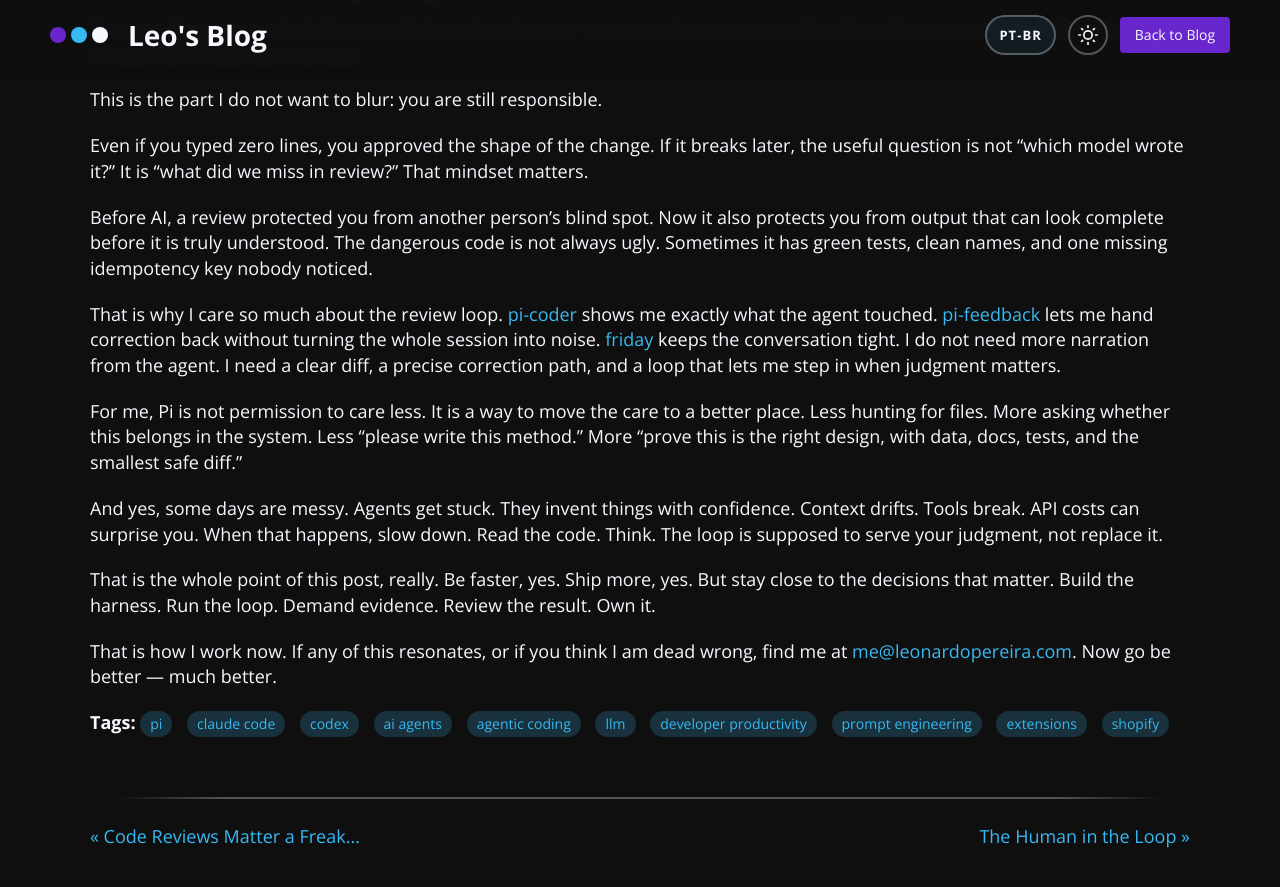
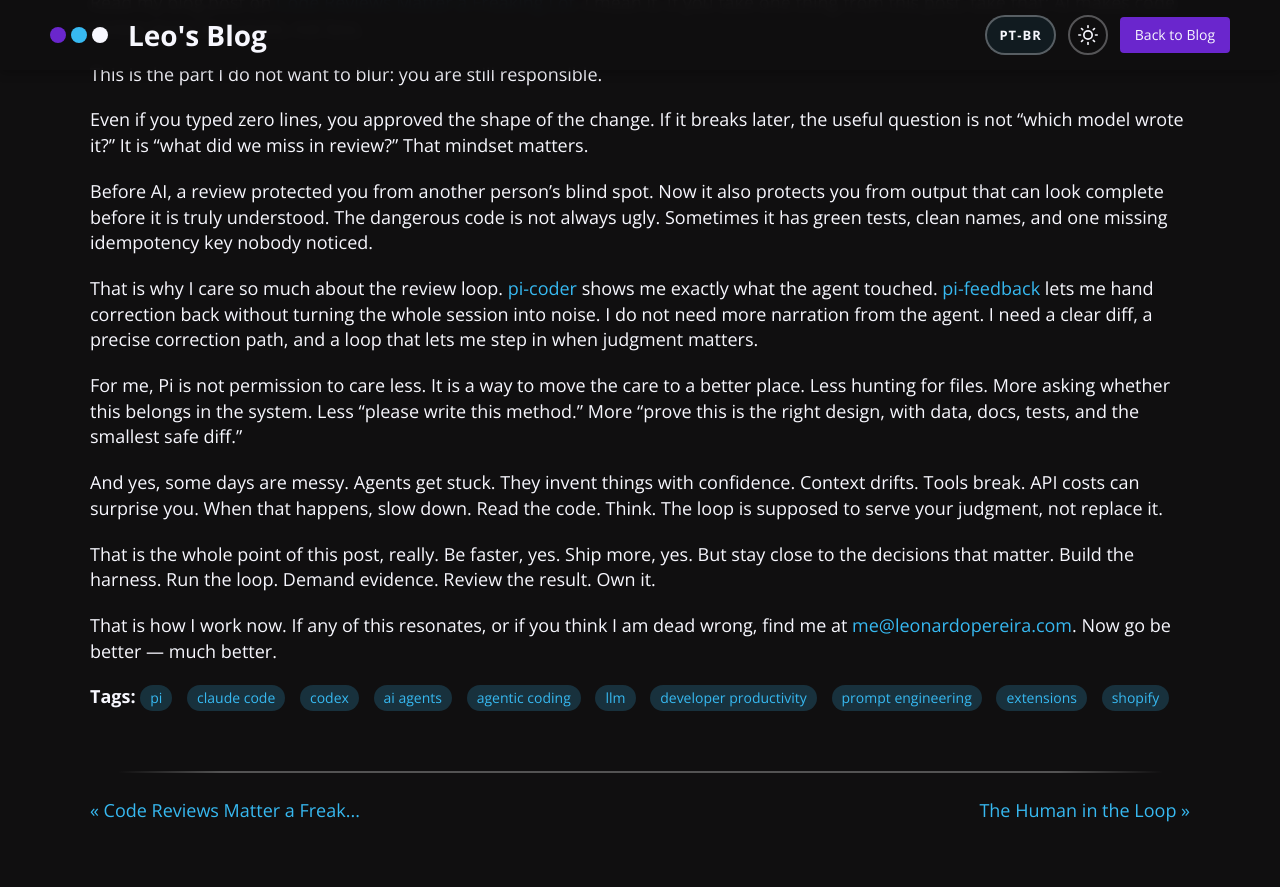
Before and after one commit to dantetekanem/dantetekanem.github.io, a Jekyll site: the page built from _posts/2026-06-14-be-better-much-better-agentic-tools-and-pi.md, in a window 1280 px wide and 900 px high, scrolled down 10939 px. Shown: the top 887 px of the window. Built offline with Jekyll 4.4.1, drawn with Linux system fonts in a browser that asks for light colours; some of the changed text lies outside the part shown.

Commit message:
Remove Friday from agentic tools article

```diff
--- a/_includes/translations/2026-06-14-be-better-much-better-agentic-tools-and-pi.pt-br.md
+++ b/_includes/translations/2026-06-14-be-better-much-better-agentic-tools-and-pi.pt-br.md
@@ -222,7 +222,6 @@
 - [**pi-agentic-search**](https://github.com/dantetekanem/pi-agentic-search) — faz o agente buscar com intenção, não apenas vagar por aí.
 - [**pi-render-images-tmux**](https://github.com/dantetekanem/pi-render-images-tmux) — renderiza imagens direto no tmux (sim, aquele avatar ali em cima).
 - [**pi-feedback**](https://github.com/dantetekanem/pi-feedback) — um feedback loop mais apertado com o agente.
-- [**friday**](https://github.com/dantetekanem/friday) — um companheiro de comunicação que melhora a forma como o agente fala de volta.
 - [**pi-code-diff**](https://github.com/leop-shopify/pi-code-diff) — diffs mais limpos para revisar exatamente o que o agente mudou.
 - [**pi-persona**](https://github.com/leop-shopify/pi-persona) — dá ao agente uma persona customizada.
 - [**ada**](https://github.com/leop-shopify/ada) — um agente orientado por artefatos.
@@ -311,7 +310,7 @@
 
 Antes de AI, uma review protegia você do ponto cego de outra pessoa. Agora ela também protege você de um output que pode parecer completo antes de ser realmente entendido. O código perigoso nem sempre é feio. Às vezes ele tem testes verdes, nomes limpos e uma idempotency key faltando que ninguém percebeu.
 
-É por isso que eu me importo tanto com o loop de review. [pi-code-diff](https://github.com/leop-shopify/pi-code-diff) me mostra exatamente o que o agente tocou. [pi-feedback](https://github.com/dantetekanem/pi-feedback) me permite devolver correção sem transformar a sessão inteira em ruído. [friday](https://github.com/dantetekanem/friday) mantém a conversa apertada. Eu não preciso de mais narração do agente. Eu preciso de um diff claro, um caminho preciso de correção e um loop que me deixe entrar quando julgamento importa.
+É por isso que eu me importo tanto com o loop de review. [pi-code-diff](https://github.com/leop-shopify/pi-code-diff) me mostra exatamente o que o agente tocou. [pi-feedback](https://github.com/dantetekanem/pi-feedback) me permite devolver correção sem transformar a sessão inteira em ruído. Eu não preciso de mais narração do agente. Eu preciso de um diff claro, um caminho preciso de correção e um loop que me deixe entrar quando julgamento importa.
 
 Para mim, Pi não é permissão para se importar menos. É uma forma de mover o cuidado para um lugar melhor. Menos caçar arquivos. Mais perguntar se isso pertence ao sistema. Menos "por favor escreva este método." Mais "prove que este é o design certo, com dados, docs, testes e o menor diff seguro."
 
--- a/_posts/2026-06-14-be-better-much-better-agentic-tools-and-pi.md
+++ b/_posts/2026-06-14-be-better-much-better-agentic-tools-and-pi.md
@@ -254,7 +254,6 @@
 - [**pi-agentic-search**](https://github.com/dantetekanem/pi-agentic-search) — make the agent search with intent, not just wander around.
 - [**pi-render-images-tmux**](https://github.com/dantetekanem/pi-render-images-tmux) — render images right inside tmux (yes, that avatar up there).
 - [**pi-feedback**](https://github.com/dantetekanem/pi-feedback) — a tighter feedback loop with the agent.
-- [**friday**](https://github.com/dantetekanem/friday) — a communications companion that sharpens how the agent talks back.
 - [**pi-coder**](https://github.com/dantetekanem/pi-coder) — a code workbench and cleaner diffs for reviewing exactly what the agent changed.
 - [**pi-persona**](https://github.com/leop-shopify/pi-persona) — give the agent a custom persona.
 - [**ada**](https://github.com/leop-shopify/ada) — an artifact-driven agent.
@@ -343,7 +342,7 @@
 
 Before AI, a review protected you from another person's blind spot. Now it also protects you from output that can look complete before it is truly understood. The dangerous code is not always ugly. Sometimes it has green tests, clean names, and one missing idempotency key nobody noticed.
 
-That is why I care so much about the review loop. [pi-coder](https://github.com/dantetekanem/pi-coder) shows me exactly what the agent touched. [pi-feedback](https://github.com/dantetekanem/pi-feedback) lets me hand correction back without turning the whole session into noise. [friday](https://github.com/dantetekanem/friday) keeps the conversation tight. I do not need more narration from the agent. I need a clear diff, a precise correction path, and a loop that lets me step in when judgment matters.
+That is why I care so much about the review loop. [pi-coder](https://github.com/dantetekanem/pi-coder) shows me exactly what the agent touched. [pi-feedback](https://github.com/dantetekanem/pi-feedback) lets me hand correction back without turning the whole session into noise. I do not need more narration from the agent. I need a clear diff, a precise correction path, and a loop that lets me step in when judgment matters.
 
 For me, Pi is not permission to care less. It is a way to move the care to a better place. Less hunting for files. More asking whether this belongs in the system. Less "please write this method." More "prove this is the right design, with data, docs, tests, and the smallest safe diff."
 
```
